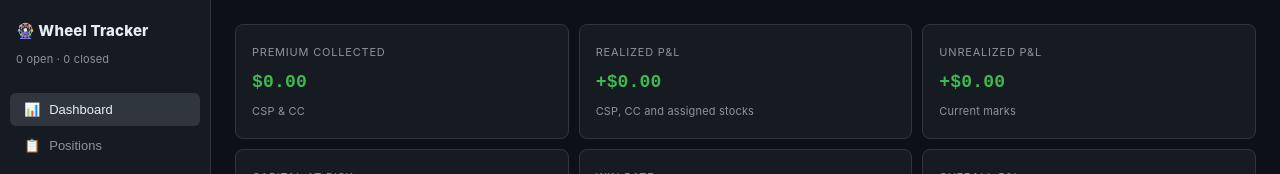
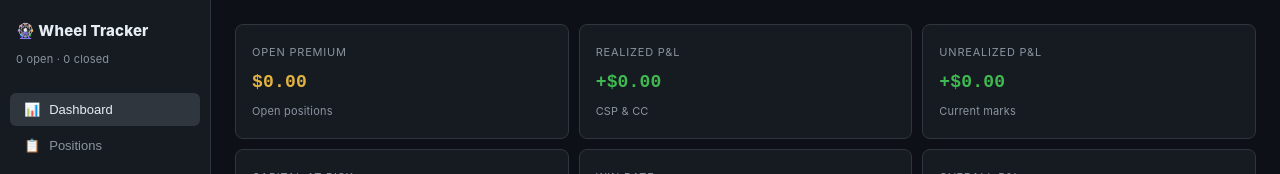
Before and after one commit to pizarrosch/options-wheel-tracker, a React (Vite) app: page / in a window 1280 px wide. Shown: the top 174 px of the page. Built offline with nearby package versions, Linux system fonts and the light colour scheme; no server answers; the HTML template or start-up script is replaced by a standard one.

Commit message:
Add open premium calculation and remove stock gains from stats

```diff
--- a/src/App.jsx
+++ b/src/App.jsx
@@ -2,7 +2,7 @@ import { useState, useEffect, useMemo, useRef } from 'react';
 import Papa from 'papaparse';
 
 import { B, T } from './theme';
-import { BLANK, TODAY, isSpread, capRisk, realPnl, unrlPnl, DTE, daysHeld, rorPct } from './utils/calculations';
+import { BLANK, TODAY, isSpread, capRisk, realPnl, unrlPnl, premTot, DTE, daysHeld, rorPct } from './utils/calculations';
 import { fetchMarketData } from './utils/marketData';
 import { useIsMobile } from './hooks/useIsMobile';
 
@@ -75,7 +75,8 @@ export default function App() {
   const st = useMemo(() => {
     const open   = positions.filter(p => p.status === 'Open');
     const closed = positions.filter(p => p.status !== 'Open');
-    const totPremium  = closed.filter(p => p.phase !== 'Stock').reduce((s, p) => s + realPnl(p), 0);
+    const totPremium   = closed.filter(p => p.phase !== 'Stock').reduce((s, p) => s + realPnl(p), 0);
+    const openPremium  = open.filter(p => p.phase !== 'Stock').reduce((s, p) => s + premTot(p), 0);
     const totRealized = closed.reduce((s, p) => s + realPnl(p), 0);
     const totUnreal   = open.reduce((s, p) => s + unrlPnl(p), 0);
     const totCap      = open.reduce((s, p) => s + capRisk(p), 0);
@@ -96,7 +97,7 @@ export default function App() {
       .filter(p => p.expiry && p.phase !== 'Stock')
       .map(p => ({ ...p, dte: DTE(p.expiry) }))
       .sort((a, b) => a.dte - b.dte);
-    return { totPremium, totRealized, totUnreal, totCap, winRate, wins, openCount: open.length, closedCount: closed.length, netDelta, netTheta, netVega, phaseMix, tickerConc, expirations };
+    return { totPremium, openPremium, totRealized, totUnreal, totCap, winRate, wins, openCount: open.length, closedCount: closed.length, netDelta, netTheta, netVega, phaseMix, tickerConc, expirations };
   }, [positions]);
 
   const f = (k, v) => setForm(prev => ({ ...prev, [k]: v }));
--- a/src/components/Dashboard/Dashboard.jsx
+++ b/src/components/Dashboard/Dashboard.jsx
@@ -10,8 +10,8 @@ export function Dashboard({ st, isMobile }) {
   return (
     <div className={styles.root}>
       <div className={`${styles.statGrid} ${isMobile ? styles.statGridMobile : styles.statGridDesktop}`}>
-        <StatCard label="Premium Collected" val={'$' + NUM(st.totPremium)} color={G} sub="CSP & CC" />
-        <StatCard label="Realized P&L" val={CUR(st.totRealized)} color={st.totRealized >= 0 ? G : R} sub="CSP, CC and assigned stocks" />
+        <StatCard label="Open Premium" val={'$' + NUM(st.openPremium)} color={YL} sub="Open positions" />
+        <StatCard label="Realized P&L" val={CUR(st.totPremium)} color={st.totPremium >= 0 ? G : R} sub="CSP & CC" />
         <StatCard label="Unrealized P&L" val={CUR(st.totUnreal)} color={st.totUnreal >= 0 ? G : R} sub="Current marks" />
         <StatCard label="Capital at Risk" val={'$' + NUM(st.totCap)} />
         <StatCard label="Win Rate" val={NUM(st.winRate, 1) + '%'} color={st.winRate >= 70 ? G : st.winRate >= 50 ? YL : R} sub={`${st.wins}/${st.closedCount} closed`} />
```
